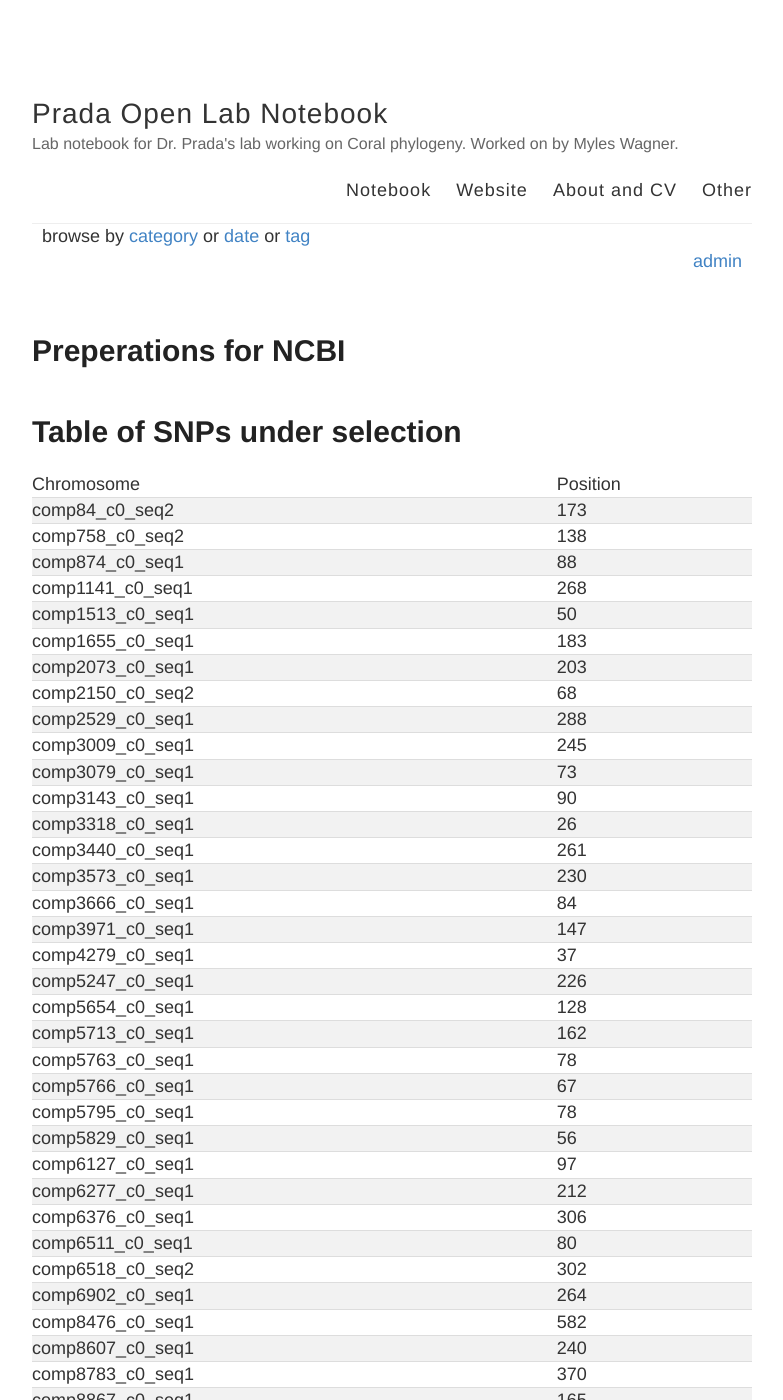
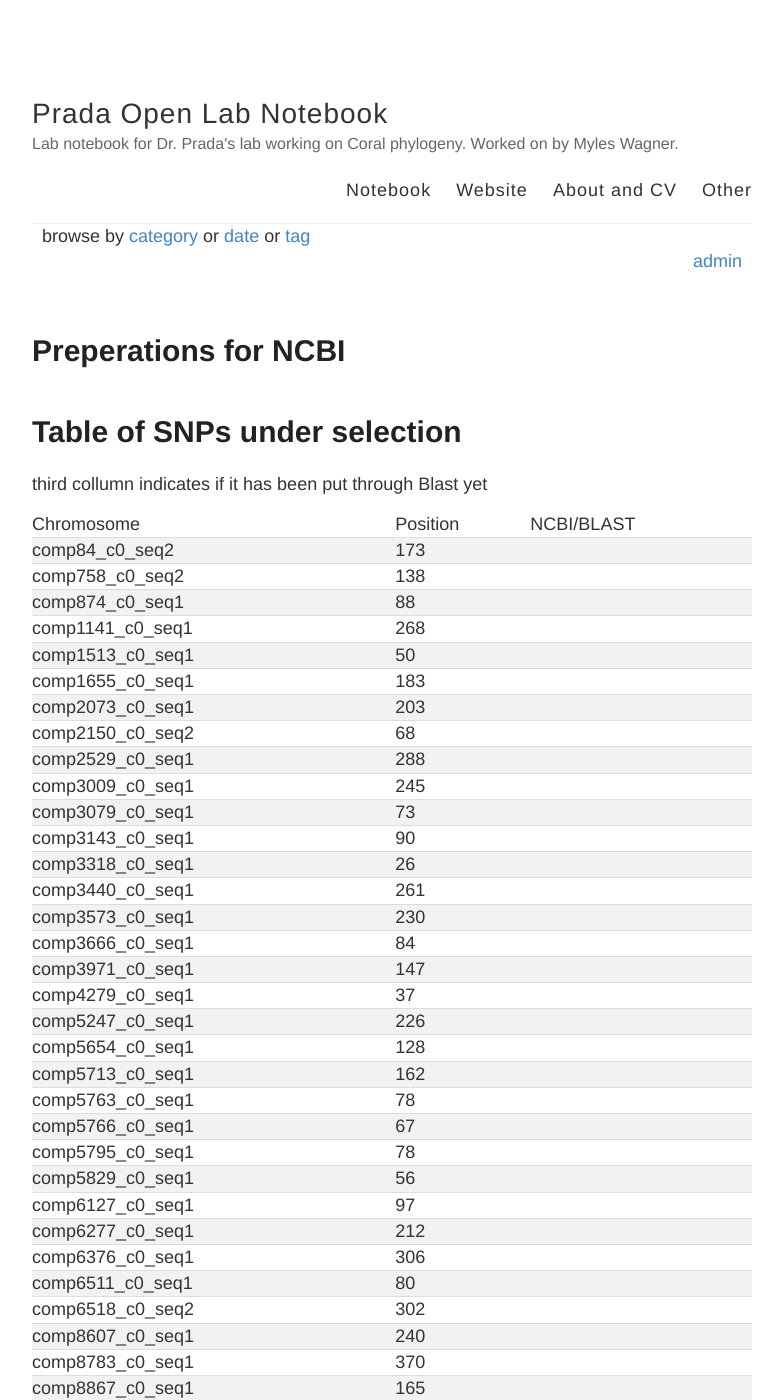
Before and after one commit to Mwags24/Brevolium_Notebook, a Jekyll site: the page built from _posts/2020-6-17-Begining_NCBI.md, in a window 1280 px wide and 1400 px high. Shown: the whole window, without its empty margins (248-1031 px from the left). Built offline with Jekyll 4.4.1, drawn with Linux system fonts in a browser that asks for light colours.

Commit message:
Update 2020-6-17-Begining_NCBI.md

```diff
--- a/_posts/2020-6-17-Begining_NCBI.md
+++ b/_posts/2020-6-17-Begining_NCBI.md
@@ -7,67 +7,65 @@ tags:
 
 
 # Table of SNPs under selection
+third collumn indicates if it has been put through Blast yet
 
-
-|Chromosome |Position |
-|comp84_c0_seq2	|173|
-|comp758_c0_seq2	|138|
-|comp874_c0_seq1	|88|
-|comp1141_c0_seq1	|268|
-|comp1513_c0_seq1	|50|
-|comp1655_c0_seq1	|183|
-|comp2073_c0_seq1	|203|
-|comp2150_c0_seq2	|68|
-|comp2529_c0_seq1	|288|
-|comp3009_c0_seq1	|245|
-|comp3079_c0_seq1	|73|
-|comp3143_c0_seq1	|90|
-|comp3318_c0_seq1	|26|
-|comp3440_c0_seq1	|261|
-|comp3573_c0_seq1	|230|
-|comp3666_c0_seq1	|84|
-|comp3971_c0_seq1	|147|
-|comp4279_c0_seq1	|37|
-|comp5247_c0_seq1	|226|
-|comp5654_c0_seq1	|128|
-|comp5713_c0_seq1	|162|
-|comp5763_c0_seq1	|78|
-|comp5766_c0_seq1	|67|
-|comp5795_c0_seq1	|78|
-|comp5829_c0_seq1	|56|
-|comp6127_c0_seq1	|97|
-|comp6277_c0_seq1	|212|
-|comp6376_c0_seq1	|306|
-|comp6511_c0_seq1	|80|
-|comp6518_c0_seq2	|302|
-|comp6902_c0_seq1	|264|
-|comp8476_c0_seq1	|582|
-|comp8607_c0_seq1	|240|
-|comp8783_c0_seq1	|370|
-|comp8867_c0_seq1	|165|
-|comp8973_c0_seq1	|774|
-|comp9079_c0_seq1	|376|
-|comp9104_c0_seq1	|1095|
-|comp9142_c0_seq1	|175|
-|comp9173_c0_seq1	|251|
-|comp9177_c0_seq1	|175|
-|comp9183_c0_seq1	|263|
-|comp9190_c0_seq1	|735|
-|comp9193_c0_seq1	|520|
-|comp9284_c0_seq1	|408|
-|comp9285_c0_seq1	|100|
-|comp9346_c0_seq1	|368|
-|comp9380_c0_seq1	|1010|
-|comp9457_c0_seq1	|389|
-|comp9463_c0_seq1	|2037|
-|comp9716_c0_seq1	|575|
-|comp9910_c0_seq1	|2389|
-|comp9952_c0_seq1	|568|
-|comp9968_c0_seq1	|837|
-|comp9968_c0_seq1	|2092|
-|comp9986_c0_seq1	|96|
-|comp10037_c0_seq1|	274|
-|comp10172_c0_seq1|	968|
-|comp10191_c0_seq1|	353|
-|comp10196_c0_seq1|	246|
-|comp10199_c0_seq1|	25|
+|Chromosome |Position |NCBI/BLAST |
+|comp84_c0_seq2	    |173||
+|comp758_c0_seq2	|138||
+|comp874_c0_seq1	|88||
+|comp1141_c0_seq1	|268||
+|comp1513_c0_seq1	|50||
+|comp1655_c0_seq1	|183||
+|comp2073_c0_seq1	|203||
+|comp2150_c0_seq2	|68||
+|comp2529_c0_seq1	|288||
+|comp3009_c0_seq1	|245||
+|comp3079_c0_seq1	|73||
+|comp3143_c0_seq1	|90||
+|comp3318_c0_seq1	|26||
+|comp3440_c0_seq1	|261||
+|comp3573_c0_seq1	|230||
+|comp3666_c0_seq1	|84||
+|comp3971_c0_seq1	|147||
+|comp4279_c0_seq1	|37||
+|comp5247_c0_seq1	|226||
+|comp5654_c0_seq1	|128||
+|comp5713_c0_seq1	|162||
+|comp5763_c0_seq1	|78||
+|comp5766_c0_seq1	|67||
+|comp5795_c0_seq1	|78||
+|comp5829_c0_seq1	|56||
+|comp6127_c0_seq1	|97||
+|comp6277_c0_seq1	|212||
+|comp6376_c0_seq1	|306||
+|comp6511_c0_seq1	|80||
+|comp6518_c0_seq2	|302||
+|comp8607_c0_seq1	|240||
+|comp8783_c0_seq1	|370||
+|comp8867_c0_seq1	|165||
+|comp8973_c0_seq1	|774||
+|comp9079_c0_seq1	|376||
+|comp9104_c0_seq1	|1095||
+|comp9142_c0_seq1	|175||
+|comp9173_c0_seq1	|251||
+|comp9177_c0_seq1	|175||
+|comp9183_c0_seq1	|263||
+|comp9190_c0_seq1	|735||
+|comp9193_c0_seq1	|520||
+|comp9284_c0_seq1	|408||
+|comp9285_c0_seq1	|100||
+|comp9346_c0_seq1	|368||
+|comp9380_c0_seq1	|1010||
+|comp9457_c0_seq1	|389||
+|comp9463_c0_seq1	|2037||
+|comp9716_c0_seq1	|575||
+|comp9910_c0_seq1	|2389||
+|comp9952_c0_seq1	|568||
+|comp9968_c0_seq1	|837||
+|comp9968_c0_seq1	|2092||
+|comp9986_c0_seq1	|96||
+|comp10037_c0_seq1  |274||
+|comp10172_c0_seq1  |968||
+|comp10191_c0_seq1  |353||
+|comp10196_c0_seq1  |246||
+|comp10199_c0_seq1  |25||
```
